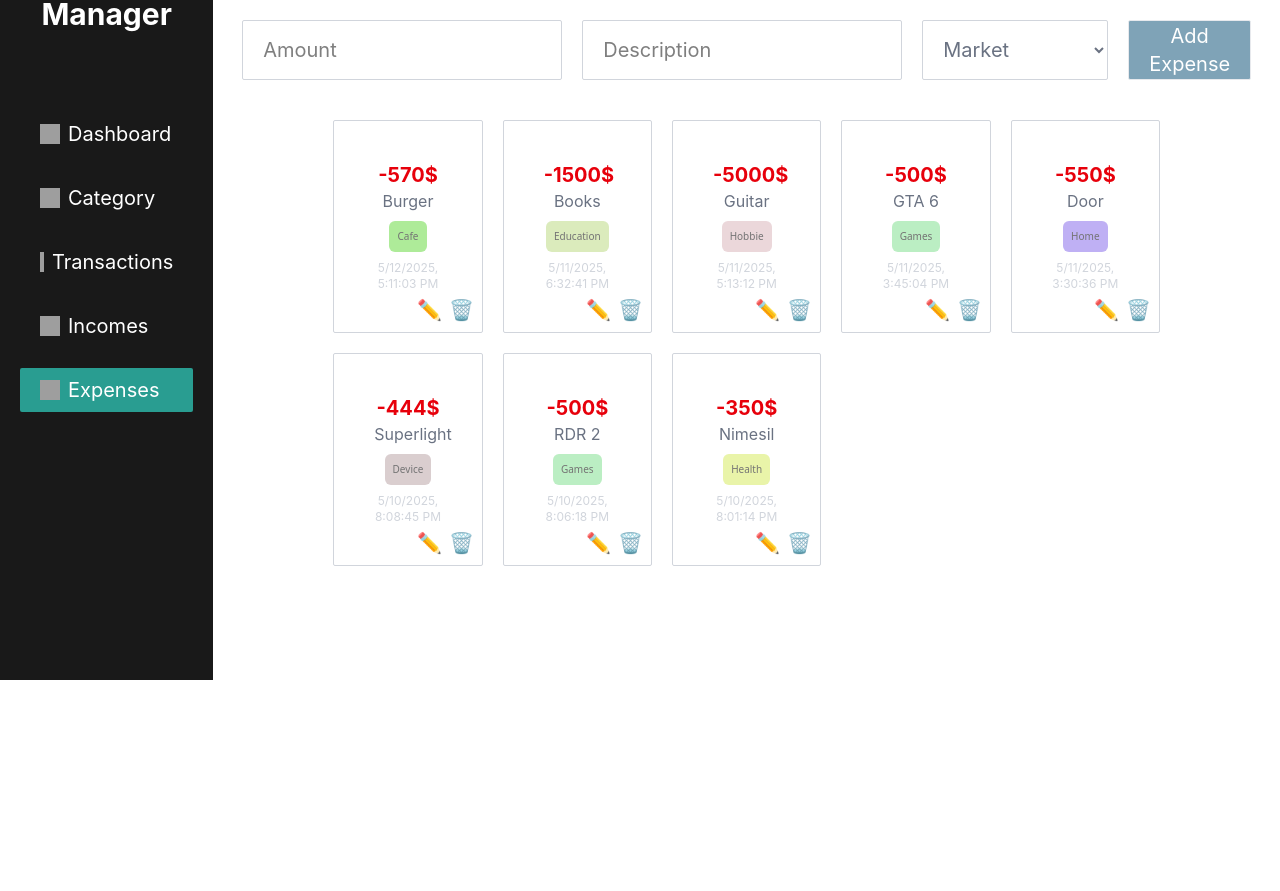
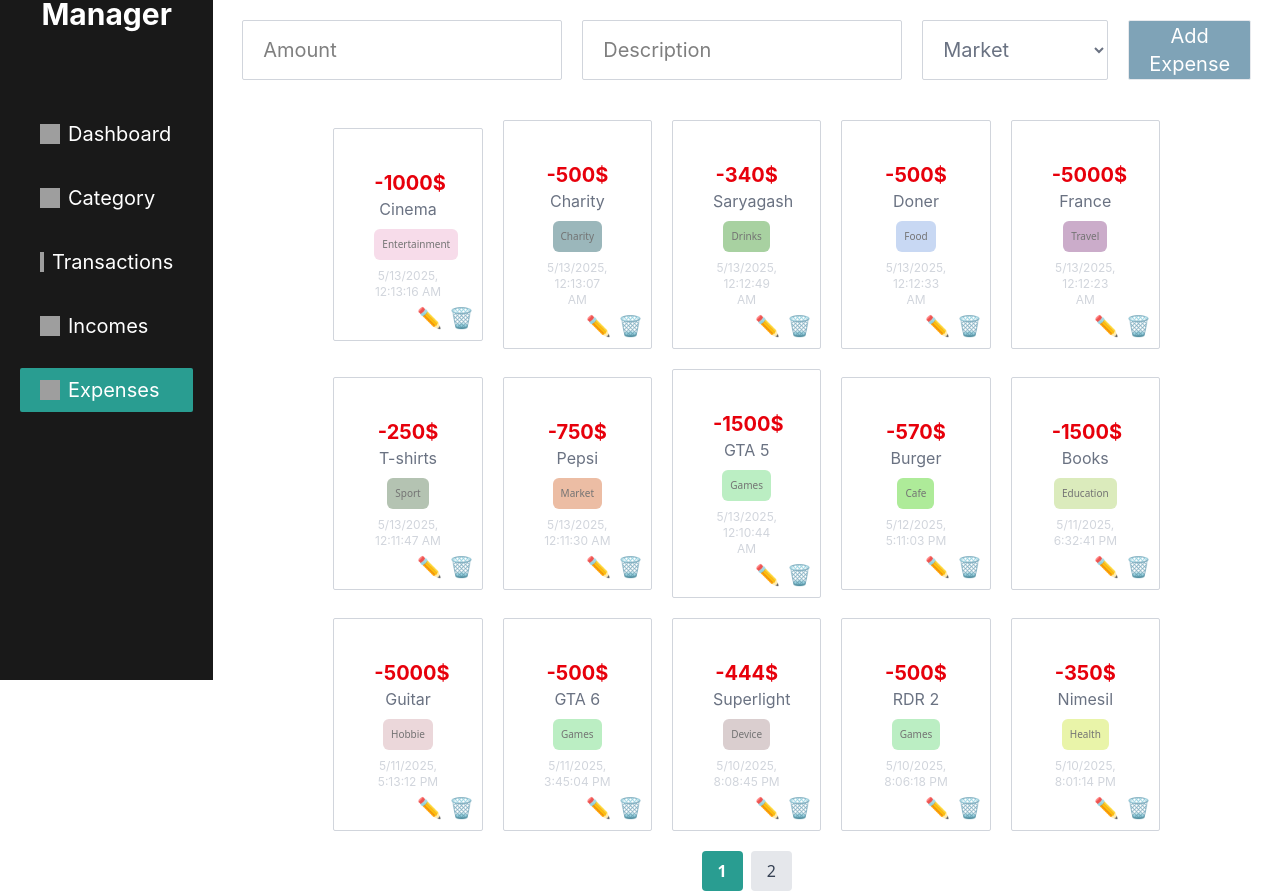
Before and after one commit to nurzhan-altynsaryuly/finance-manager, a React (Vite) app: page /expenses in a window 1280 px wide. Shown: the part 120-1011 px from the top of the page. Before the commit the page ends 800 px from the top, so only its background shows below. Built offline with nearby package versions, Linux system fonts and the light colour scheme; data requests are answered from the project's data file; grey boxes are pictures that could not be loaded.

Commit message:
add pagination hook

```diff
--- a/server/db.json
+++ b/server/db.json
@@ -62,14 +62,6 @@
       "category": "Device"
     },
     {
-      "id": "majijjs7",
-      "date": "5/11/2025, 3:30:36 PM",
-      "cash": "550",
-      "description": "Door",
-      "method": "expense",
-      "category": "Home"
-    },
-    {
       "id": "majj25rk",
       "date": "5/11/2025, 3:45:04 PM",
       "cash": "500",
@@ -100,6 +92,78 @@
       "description": "Burger",
       "method": "expense",
       "category": "Cafe"
+    },
+    {
+      "id": "malgkbc1",
+      "date": "5/13/2025, 12:10:44 AM",
+      "cash": 1500,
+      "description": "GTA 5",
+      "method": "expense",
+      "category": "Games"
+    },
+    {
+      "id": "malglakz",
+      "date": "5/13/2025, 12:11:30 AM",
+      "cash": 750,
+      "description": "Pepsi",
+      "method": "expense",
+      "category": "Market"
+    },
+    {
+      "id": "malglnh2",
+      "date": "5/13/2025, 12:11:47 AM",
+      "cash": 250,
+      "description": "T-shirts",
+      "method": "expense",
+      "category": "Sport"
+    },
+    {
+      "id": "malgmf8v",
+      "date": "5/13/2025, 12:12:23 AM",
+      "cash": 5000,
+      "description": "France",
+      "method": "expense",
+      "category": "Travel"
+    },
+    {
+      "id": "malgmnjx",
+      "date": "5/13/2025, 12:12:33 AM",
+      "cash": 500,
+      "description": "Doner",
+      "method": "expense",
+      "category": "Food"
+    },
+    {
+      "id": "malgmz6q",
+      "date": "5/13/2025, 12:12:49 AM",
+      "cash": 340,
+      "description": "Saryagash",
+      "method": "expense",
+      "category": "Drinks"
+    },
+    {
+      "id": "malgndno",
+      "date": "5/13/2025, 12:13:07 AM",
+      "cash": 500,
+      "description": "Charity",
+      "method": "expense",
+      "category": "Charity"
+    },
+    {
+      "id": "malgnkiw",
+      "date": "5/13/2025, 12:13:16 AM",
+      "cash": 1000,
+      "description": "Cinema",
+      "method": "expense",
+      "category": "Entertainment"
+    },
+    {
+      "id": "mamluehp",
+      "date": "5/13/2025, 7:26:19 PM",
+      "cash": 500,
+      "description": "Kvas",
+      "method": "expense",
+      "category": "Market"
     }
   ],
   "category": [
@@ -107,7 +171,7 @@
       "id": "907f",
       "category": "Market",
       "color": "rgba(207, 90, 29, 0.5)",
-      "amount": 0
+      "amount": 1250
     },
     {
       "id": "fac6",
@@ -119,13 +183,13 @@
       "id": "959e",
       "category": "Games",
       "color": "rgba(87, 212, 105, 0.5)",
-      "amount": 1000
+      "amount": 2500
     },
     {
       "id": "4051",
       "category": "Sport",
       "color": "rgba(69, 107, 63, 0.5)",
-      "amount": 0
+      "amount": 250
     },
     {
       "id": "3506",
@@ -143,7 +207,7 @@
       "id": "bb4d",
       "category": "Home",
       "color": "rgba(97, 58, 228, 0.5)",
-      "amount": 550
+      "amount": 0
     },
     {
       "id": "0cea",
@@ -155,31 +219,31 @@
       "id": "405a",
       "category": "Travel",
       "color": "rgba(127, 49, 122, 0.5)",
-      "amount": 0
+      "amount": 5000
     },
     {
       "id": "24a3",
       "category": "Food",
       "color": "rgba(119, 157, 225, 0.5)",
-      "amount": "0"
+      "amount": 500
     },
     {
       "id": "8dbb",
       "category": "Drinks",
       "color": "rgba(39, 140, 20, 0.5)",
-      "amount": "0"
+      "amount": 340
     },
     {
       "id": "521e",
       "category": "Charity",
       "color": "rgba(4, 75, 85, 0.5)",
-      "amount": "0"
+      "amount": 500
     },
     {
       "id": "f8ce",
       "category": "Entertainment",
       "color": "rgba(233, 168, 202, 0.5)",
-      "amount": "0"
+      "amount": 1000
     },
     {
       "id": "0361",
--- /dev/null
+++ b/src/hooks/UsePagination.js
@@ -0,0 +1,18 @@
+import { useEffect, useState } from "react";
+
+export function UsePagination(data = [], pageItems) {
+  let totalPages = Math.ceil(data.length / pageItems);
+  const [page, setPage] = useState(1);
+  const [start, setStart] = useState(0);
+  const [end, setEnd] = useState(0);
+
+  useEffect(() => {
+    setStart((page - 1) * pageItems);
+    setEnd(page * pageItems);
+    if (page > totalPages) {
+      setPage(1);
+    }
+  }, [totalPages, page]);
+
+  return [totalPages, page, setPage, start, end];
+}
--- a/src/pages/Category.jsx
+++ b/src/pages/Category.jsx
@@ -1,6 +1,8 @@
 import { useGetCategoryQuery, useAddCategoryMutation } from "../api/apiSlice";
 import { useState } from "react";
 import { Link } from "react-router";
+
+import { UsePagination } from "../hooks/UsePagination";
 
 export default function Category() {
   const [categoryInput, setCategoryInput] = useState("");
@@ -29,6 +31,8 @@ export default function Category() {
       console.error("Error adding category:", err);
     }
   };
+
+  const [totalPages, page, setPage, start, end] = UsePagination(categories, 7);
 
   if (isLoading) return <p>Loading categories...</p>;
 
@@ -67,7 +71,7 @@ export default function Category() {
       )}
 
       <div className="w-full grid grid-cols-4 gap-10 mt-10">
-        {categories?.map((item) => (
+        {categories?.slice(start, end).map((item) => (
           <Link
             key={item.id}
             to={`/category/${item.category.toLowerCase()}`}
@@ -82,6 +86,23 @@ export default function Category() {
           </Link>
         ))}
       </div>
+      {categories.length > 0 && totalPages != 1 && (
+        <div className="flex justify-center mt-5 flex-wrap gap-2">
+          {[...Array(Math.ceil(totalPages)).keys()].map((i) => (
+            <button
+              key={i}
+              onClick={() => setPage(i + 1)}
+              className={`px-4 py-2 rounded hover:cursor-pointer ${
+                page === i + 1
+                  ? "bg-[#299D91] text-white font-bold"
+                  : "bg-gray-200 text-gray-700"
+              }`}
+            >
+              {i + 1}
+            </button>
+          ))}
+        </div>
+      )}
     </div>
   );
 }
--- a/src/pages/Expenses.jsx
+++ b/src/pages/Expenses.jsx
@@ -10,6 +10,8 @@ import {
 } from "../api/apiSlice";
 import { useEffect, useState } from "react";
 import ModalItem from "../components/ModalItem";
+
+import { UsePagination } from "../hooks/UsePagination";
 
 export default function Expenses() {
   const { data: expenses, isLoading: loadingExpenses } = useGetExpensesQuery();
@@ -31,6 +33,8 @@ export default function Expenses() {
   const [category, setCategory] = useState("");
   const [prevCategory, setPrevCategory] = useState("");
   const [prevCash, setPrevCash] = useState("");
+
+  const [totalPages, page, setPage, start, end] = UsePagination(expenses, 15);
 
   useEffect(() => {
     if (categories && categories.length > 0) {
@@ -156,7 +160,7 @@ export default function Expenses() {
             ❌
           </button>
           <p className="text-xl text-center text-white font-['Inter'] font-bold">
-            Change Expense
+            Change expense
           </p>
           <input
             type="number"
@@ -242,7 +246,10 @@ export default function Expenses() {
         <div className="grid grid-cols-5 gap-5 mt-10">
           {!loadingExpenses &&
             expenses &&
-            [...expenses].reverse().map((item) => (
+            [...expenses]
+              .slice(start, end)
+              .reverse()
+              .map((item) => (
                 <div
                   key={item.id}
                   className="text-center m-auto p-10 border border-solid border-gray-300 w-full rounded-xs relative"
@@ -281,6 +288,23 @@ export default function Expenses() {
                 </div>
               ))}
         </div>
+        {expenses.length > 0 && totalPages != 1 && (
+          <div className="flex justify-center mt-5 flex-wrap gap-2">
+            {[...Array(totalPages).keys()].map((i) => (
+              <button
+                key={i}
+                onClick={() => setPage(i + 1)}
+                className={`px-4 py-2 rounded hover:cursor-pointer ${
+                  page === i + 1
+                    ? "bg-[#299D91] text-white font-bold"
+                    : "bg-gray-200 text-gray-700"
+                }`}
+              >
+                {i + 1}
+              </button>
+            ))}
+          </div>
+        )}
       </div>
     </>
   );
--- a/src/pages/Incomes.jsx
+++ b/src/pages/Incomes.jsx
@@ -6,6 +6,7 @@ import {
 } from "../api/apiSlice";
 import { useState } from "react";
 import ModalItem from "../components/ModalItem";
+import { UsePagination } from "../hooks/UsePagination";
 
 export default function Incomes() {
   const { data, isLoading } = useGetIncomesQuery();
@@ -60,6 +61,8 @@ export default function Incomes() {
   };
 
   const isButtonDisabled = !cash || !description || cash <= 0;
+
+  const [totalPages, page, setPage, start, end] = UsePagination(data, 15);
 
   if (isLoading) return <p>Loading...</p>;
 
@@ -131,7 +134,10 @@ export default function Incomes() {
 
         <div className="grid grid-cols-5 gap-5 mt-10">
           {data &&
-            [...data].reverse().map((item, idx) => (
+            [...data]
+              .slice(start, end)
+              .reverse()
+              .map((item, idx) => (
                 <div
                   key={item.id}
                   className="text-center m-auto p-10 border border-solid border-gray-300 w-full rounded-xs relative"
@@ -160,6 +166,23 @@ export default function Incomes() {
                 </div>
               ))}
         </div>
+        {data.length > 0 && totalPages != 1 && (
+          <div className="flex justify-center mt-5 flex-wrap gap-2">
+            {[...Array(totalPages).keys()].map((i) => (
+              <button
+                key={i}
+                onClick={() => setPage(i + 1)}
+                className={`px-4 py-2 rounded hover:cursor-pointer ${
+                  page === i + 1
+                    ? "bg-[#299D91] text-white font-bold"
+                    : "bg-gray-200 text-gray-700"
+                }`}
+              >
+                {i + 1}
+              </button>
+            ))}
+          </div>
+        )}
       </div>
     </>
   );
--- a/src/pages/Transactions.jsx
+++ b/src/pages/Transactions.jsx
@@ -1,6 +1,7 @@
 import { UseTransactions } from "../hooks/UseTransactions";
 import { useGetCategoryQuery } from "../api/apiSlice";
 import { useEffect, useState } from "react";
+import { UsePagination } from "../hooks/UsePagination";
 
 export default function Transactions() {
   const [transactionsData] = UseTransactions();
@@ -40,7 +41,10 @@ export default function Transactions() {
     }
 
     setDataFilter(filtered);
+    setPage(1);
   }, [transactionsData, input, selectCategory, selectSort, sortDirection]);
+
+  const [totalPages, page, setPage, start, end] = UsePagination(dataFilter, 13);
 
   if (isLoading) return <p>Loading...</p>;
 
@@ -73,13 +77,12 @@ export default function Transactions() {
             <option value="cash">Cash</option>
           </select>
         </div>
-
         <select
           value={selectCategory}
           onChange={(e) => setSelectCategory(e.target.value)}
           className="px-4 border-1 border-solid border-gray-300 h-15 text-xl font-['Inter'] rounded-xs focus:outline-none w-max mr-5 bg-white"
         >
-          <option value="all">All</option>
+          <option value="all">All categories</option>
           {data.map((item) => (
             <option key={item.id} value={item.category}>
               {item.category}
@@ -109,8 +112,8 @@ export default function Transactions() {
         </div>
       </div>
       {dataFilter.length ? (
-        dataFilter.map((item, idx) => (
-          <div key={idx} className="grid grid-cols-4">
+        dataFilter.slice(start, end).map((item) => (
+          <div key={item.id} className="grid grid-cols-4">
             <div
               style={{ color: item.method === "expense" ? "red" : "green" }}
               className="border-gray-500 text-center border-1 p-3"
@@ -139,6 +142,23 @@ export default function Transactions() {
       ) : (
         <p className="text-xl text-gray-500 mt-5 text-center">No data</p>
       )}
+      {dataFilter.length > 0 && totalPages != 1 && (
+        <div className="flex justify-center mt-5 flex-wrap gap-2">
+          {[...Array(totalPages).keys()].map((i) => (
+            <button
+              key={i}
+              onClick={() => setPage(i + 1)}
+              className={`px-4 py-2 rounded hover:cursor-pointer ${
+                page === i + 1
+                  ? "bg-[#299D91] text-white font-bold"
+                  : "bg-gray-200 text-gray-700"
+              }`}
+            >
+              {i + 1}
+            </button>
+          ))}
+        </div>
+      )}
     </div>
   );
 }
```
Also changed, not shown: public/screenshots/transactions.jpg. Lines whose indentation alone changed are shown as unchanged.
